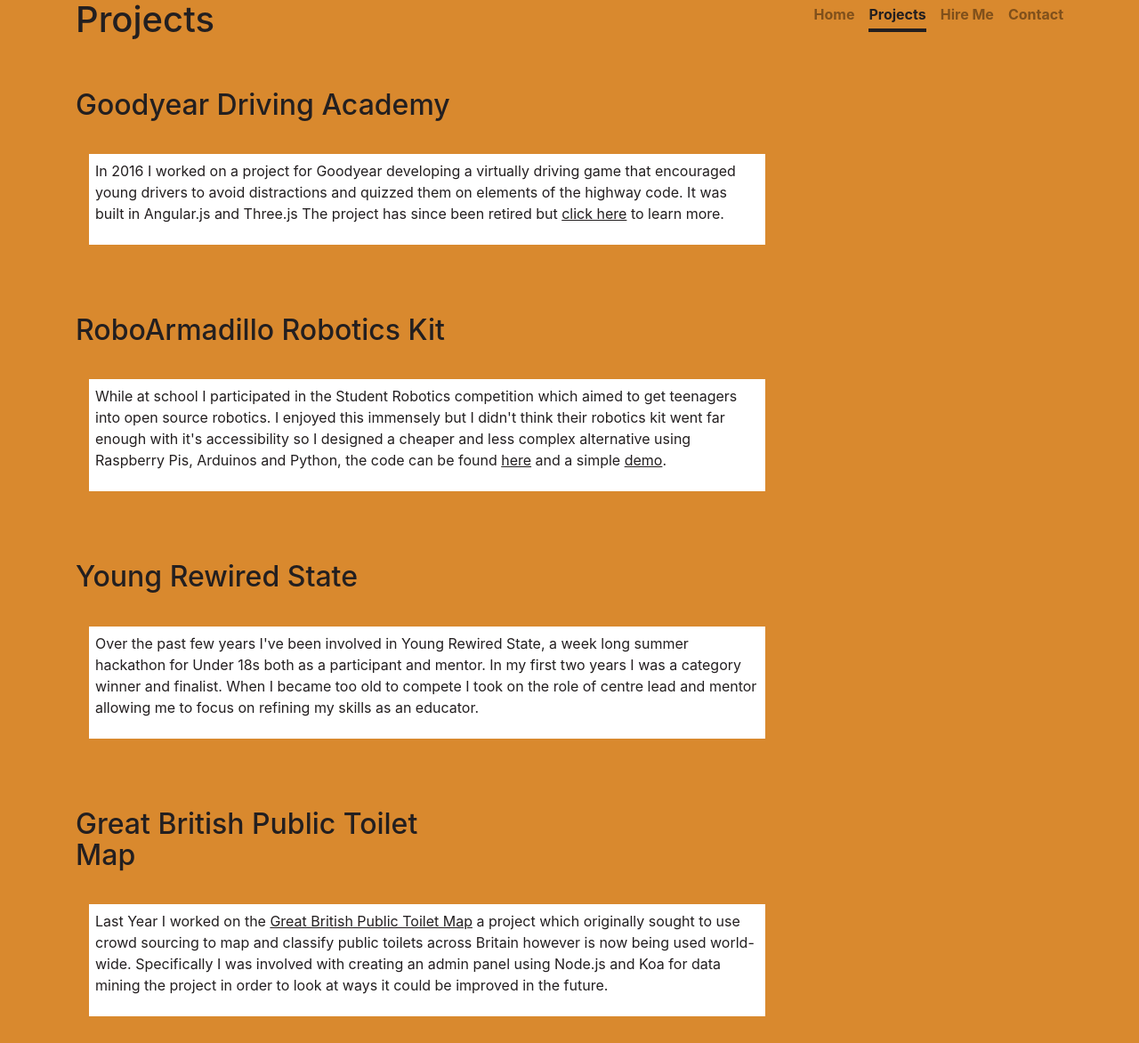
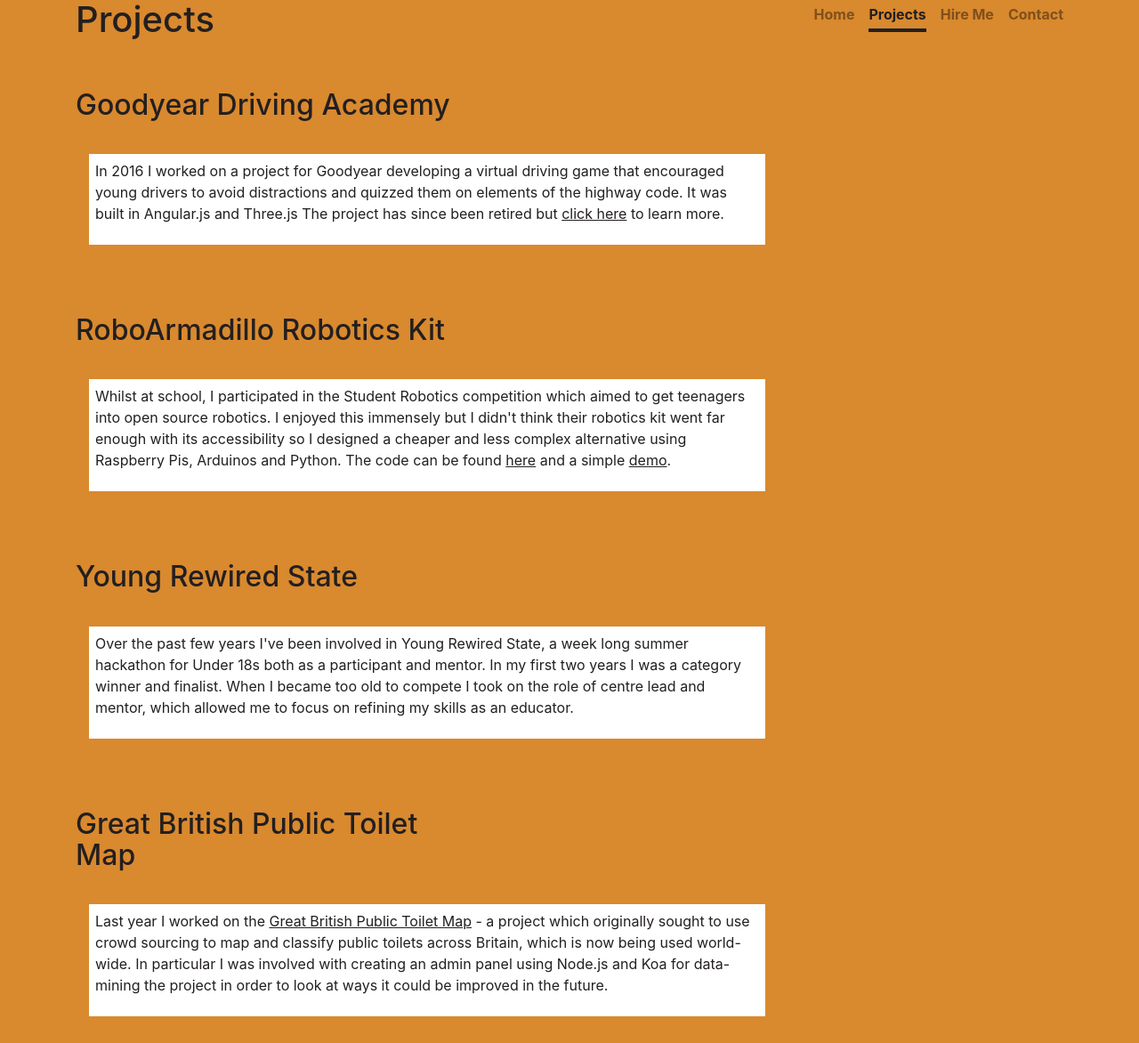
Before and after one commit to RoboPython/website, a Flask app: page /projects in a window 1280 px wide. Shown: the whole page at 89% size. Run offline with Flask 2, Linux system fonts and the light colour scheme; some libraries are stand-ins or nearby versions.

Commit message:
Update projects.html

```diff
--- a/templates/projects.html
+++ b/templates/projects.html
@@ -46,7 +46,7 @@
 			</div>
 			<div class="row">
 				<div class="col-md-8 space">
-					<p>In 2016 I worked on a project for Goodyear developing a virtually driving game that encouraged young drivers to avoid distractions and quizzed them on elements of the highway code. It was built in Angular.js and Three.js The project has since been retired but <u><a href="http://www.dailymail.co.uk/sciencetech/article-3610512/Virtual-reality-driving-test-reveals-easily-tracked-adverts-phone-passengers.html">click here</a></u> to learn more.</p>
+					<p>In 2016 I worked on a project for Goodyear developing a virtual driving game that encouraged young drivers to avoid distractions and quizzed them on elements of the highway code. It was built in Angular.js and Three.js The project has since been retired but <u><a href="http://www.dailymail.co.uk/sciencetech/article-3610512/Virtual-reality-driving-test-reveals-easily-tracked-adverts-phone-passengers.html">click here</a></u> to learn more.</p>
 				</div>
 			</div>
 		</div>
@@ -59,7 +59,7 @@
 			</div>
 			<div class="row">
 				<div class="col-md-8 space">
-					<p>While at school I participated in the <a href="https://www.studentrobotics.org/">Student Robotics</a> competition which aimed to get teenagers into open source robotics. I enjoyed this immensely but I didn't think their robotics kit went far enough with it's accessibility so I designed a cheaper and less complex alternative using Raspberry Pis, Arduinos and Python, the code can be found <u><a href="https://github.com/RoboArmadillo/RoPiPyKokiDuino">here</a></u> and a simple <u><a href="https://www.youtube.com/watch?v=vhRijcSoEys">demo</a></u>.</p>
+					<p>Whilst at school, I participated in the <a href="https://www.studentrobotics.org/">Student Robotics</a> competition which aimed to get teenagers into open source robotics. I enjoyed this immensely but I didn't think their robotics kit went far enough with its accessibility so I designed a cheaper and less complex alternative using Raspberry Pis, Arduinos and Python. The code can be found <u><a href="https://github.com/RoboArmadillo/RoPiPyKokiDuino">here</a></u> and a simple <u><a href="https://www.youtube.com/watch?v=vhRijcSoEys">demo</a></u>.</p>
 				</div>
 			</div>
 		</div>
@@ -72,7 +72,7 @@
 			</div>
 			<div class="row">
 				<div class="col-md-8 space">
-					<p>Over the past few years I've been involved in Young Rewired State, a week long summer hackathon for Under 18s both as a participant and mentor. In my first two years I was a category winner and finalist. When I became too old to compete I took on the role of centre lead and mentor allowing me to focus on refining my skills as an educator. </p>
+					<p>Over the past few years I've been involved in Young Rewired State, a week long summer hackathon for Under 18s both as a participant and mentor. In my first two years I was a category winner and finalist. When I became too old to compete I took on the role of centre lead and mentor, which allowed me to focus on refining my skills as an educator. </p>
 				</div>
 			</div>
 		</div>
@@ -85,7 +85,7 @@
 			</div>
 			<div class="row">
 				<div class="col-md-8 space">
-					<p>Last Year I worked on the <u><a href="https://greatbritishpublictoiletmap.rca.ac.uk/">Great British Public Toilet Map</a></u> a project which originally sought to use crowd sourcing to map and classify public toilets across Britain however is now being used world-wide. Specifically I was involved with creating an admin panel using Node.js and Koa for data mining the project in order to look at ways it could be improved in the future.  </p>
+					<p>Last year I worked on the <u><a href="https://greatbritishpublictoiletmap.rca.ac.uk/">Great British Public Toilet Map</a></u> - a project which originally sought to use crowd sourcing to map and classify public toilets across Britain, which is now being used world-wide. In particular I was involved with creating an admin panel using Node.js and Koa for data-mining the project in order to look at ways it could be improved in the future.  </p>
 				</div>
 			</div>
 		</div>
```
